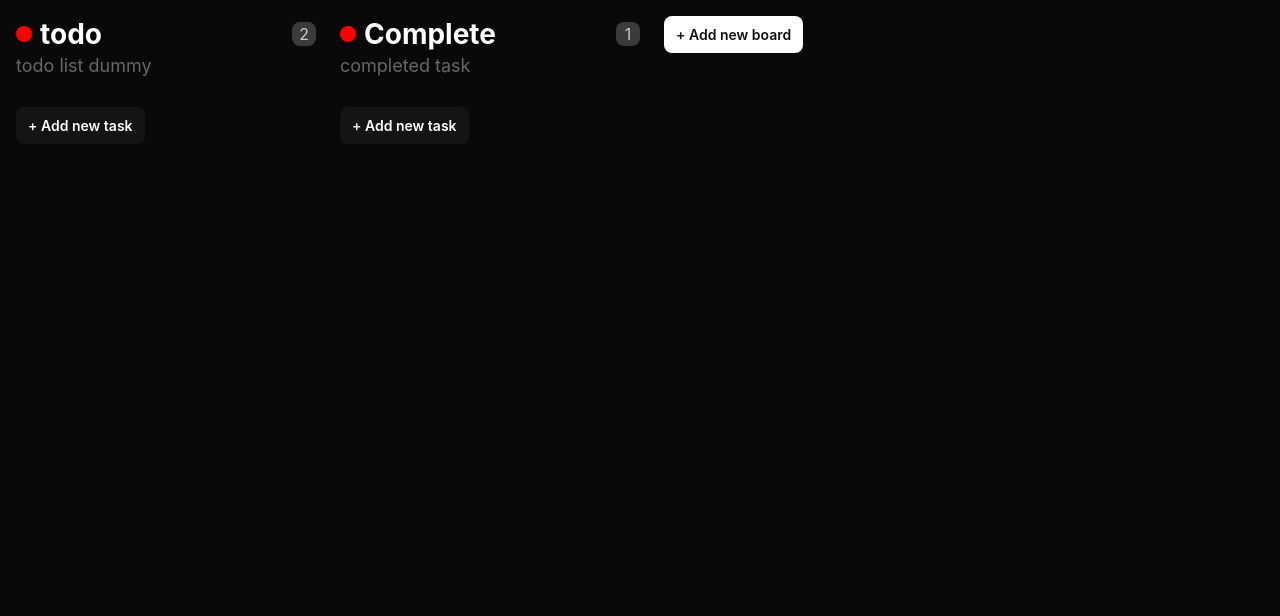
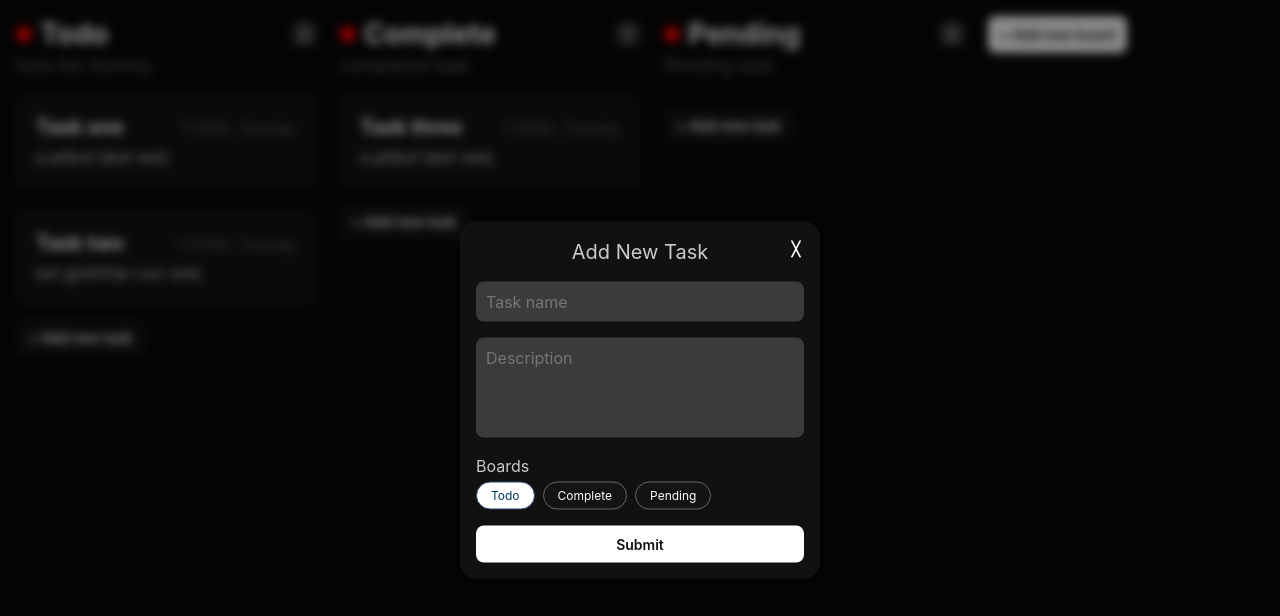
Before and after one commit to Shubham-yelekar/kanban-board-in-js, a plain HTML site: page index.html in a window 1280 px wide. Drawn offline with Linux system fonts and the light colour scheme.

Commit message:
new radio button , but update radio buttons and restyle

```diff
--- a/app.js
+++ b/app.js
@@ -6,7 +6,7 @@ const boardsBox = document.querySelector(".board-box");
 let data = {
   boards: [
     {
-      name: "todo",
+      name: "Todo",
       des: "todo list dummy",
       tasks: [
         {
@@ -32,9 +32,15 @@ let data = {
         },
       ],
     },
+    {
+      name: "Pending",
+      des: "Pending task",
+      tasks: [],
+    },
   ],
 };
 renderBoard();
+updateRadioBtns();
 function renderBoard() {
   data.boards.forEach((board) => {
     const boardDiv = document.createElement("div");
@@ -56,17 +62,32 @@ function renderBoard() {
           <button class="btn btn-task">+ Add new task</button>`;
     boardDiv.innerHTML = boardEl;
     boardsBox.appendChild(boardDiv);
+    renderTasks(board, boardDiv);
   });
 }
 
-function renderTasks(board) {
-  board.task;
+function renderTasks(board, boardDiv) {
+  const taskCardsBox = boardDiv.querySelector(".board-task-cards");
+  board.tasks.forEach((task) => {
+    const newTask = document.createElement("div");
+    newTask.classList.add("task-card");
+    newTask.setAttribute("draggable", "true");
+    newTask.innerHTML = `
+    <div class="task-card-title">
+        <h4>${task.name}</h4>
+        <span>${task.time}</span>
+    </div>
+    <p>${task.des}</p>`;
+    taskCardsBox.appendChild(newTask);
+  });
 }
 
 add_task.addEventListener("click", () => {
-  const taskName = document.getElementById("task_name").value.trim();
-  const taskDes = document.getElementById("task_des").value.trim();
-  createTask(taskName, taskDes);
+  const taskName = document.getElementById("task_name");
+  const taskDes = document.getElementById("task_des");
+  const board = document.querySelector("input[name='board']:checked")?.value;
+
+  createTask(taskName.value.trim(), taskDes.value.trim());
   showOverlay();
   taskName.value = "";
   taskDes.value = "";
@@ -77,6 +98,24 @@ modalClose.forEach((element) => {
     showOverlay();
   });
 });
+
+function updateRadioBtns() {
+  const boardsRadioBtnWrapper = document.querySelector(".boards-select");
+  data.boards.forEach((board) => {
+    const btnWrapper = document.createElement("div");
+    btnWrapper.classList.add("button-group");
+
+    const inputeData = ` <input type="radio" id="${board.name}" name="board" />
+              <label for="${board.name}">${board.name}</label>`;
+
+    btnWrapper.innerHTML += inputeData;
+    // boardsRadioBtnWrapper.innerHTML = "";
+    boardsRadioBtnWrapper.appendChild(btnWrapper);
+  });
+  const firstRadio = boardsRadioBtnWrapper.querySelector("input[name='board']");
+  if (firstRadio) firstRadio.checked = true;
+  console.log(firstRadio);
+}
 
 function showOverlay() {
   const overlayEl = document.querySelectorAll(".overlay");
--- a/index.html
+++ b/index.html
@@ -48,22 +48,42 @@
       </button>
     </section>
 
-    <div class="overlay">
+    <div class="overlay active">
       <div id="" class="form-box">
-        <button class="btn close-btn">X</button>
-        <h2>New Task</h2>
+        <button class="btn close-btn">╳</button>
+        <h4>Add New Task</h4>
         <input
           id="task_name"
           name="task_name"
           type="text"
           placeholder="Task name"
         />
-        <input
+        <textarea
           id="task_des"
           name="task_description"
           type="message"
           placeholder="Description"
-        />
+          class="message-input"
+        ></textarea>
+        <div class="input-boards">
+          <p>Boards</p>
+          <div class="boards-select">
+            <!-- <div class="button-group">
+              <input type="radio" id="svelt" name="frameworks" checked="" />
+              <label for="svelt">Svelt</label>
+            </div>
+
+            <div class="button-group">
+              <input type="radio" id="react" name="frameworks" />
+              <label for="react">React</label>
+            </div>
+
+            <div class="button-group">
+              <input type="radio" id="vue" name="frameworks" />
+              <label for="vue">Vue</label>
+            </div> -->
+          </div>
+        </div>
         <button class="btn btn-primary" id="add_task_todo">Submit</button>
       </div>
     </div>
--- a/style.css
+++ b/style.css
@@ -251,18 +251,89 @@ p {
   top: 50%;
   left: 50%;
   transform: translate(-50%, -50%);
-  width: 300px;
+  width: 360px;
   padding: 1.6rem;
   background-color: var(--color-primary-a60);
-
+  border-radius: 16px;
   display: flex;
-  gap: 8px;
+  gap: 16px;
   flex-direction: column;
+  align-items: stretch;
+  text-align: center;
 }
 
-.overlay .form-box input {
+.overlay .form-box h4 {
+  font-weight: 400;
+  color: var(--color-primary-a10);
+}
+
+.overlay .form-box input,
+textarea {
   font-size: 1.6rem;
   padding: 0.8rem 1rem;
   border-radius: 0.8rem;
   border: none;
+  background-color: var(--color-primary-a40);
+  color: var(--color-primary-a0);
+  transition: all 0.3s ease-in-out;
 }
+
+.overlay .form-box input:focus {
+  outline: none;
+  /* inset: 2px solid var(--color-primary-a30); */
+  -webkit-box-shadow: inset 0px 0px 0px 1px var(--color-primary-a30);
+  -moz-box-shadow: inset 0px 0px 0px 1px var(--color-primary-a30);
+  box-shadow: inset 0px 0px 0px 1px var(--color-primary-a30);
+}
+
+.overlay .form-box .message-input {
+  height: 100px;
+  text-align: left;
+  vertical-align: top;
+  resize: none;
+}
+
+.close-btn {
+  position: absolute;
+  top: 8px;
+  right: 8px;
+}
+
+.input-boards p {
+  text-align: start;
+  color: var(--color-primary-a10);
+  margin-bottom: 4px;
+}
+
+.boards-select {
+  display: flex;
+  align-items: center;
+  justify-content: flex-start;
+  gap: 8px;
+}
+
+.button-group input[type="radio"] {
+  display: none;
+}
+
+.button-group label {
+  display: inline-block;
+  padding: 0.4rem 1.4rem;
+  cursor: pointer;
+  border: 1px solid var(--color-primary-a30);
+  background-color: var(--color-primary-a50);
+  color: white;
+  border-radius: 16px;
+  transition: all ease 0.2s;
+  text-align: center;
+  flex-grow: 1;
+  flex-basis: 0;
+  font-size: 12px;
+  box-shadow: 0px 0px 50px -15px #000000;
+}
+
+.button-group input[type="radio"]:checked + label {
+  background-color: white;
+  color: #02375a;
+  border: 1px solid #2b426d;
+}
```
